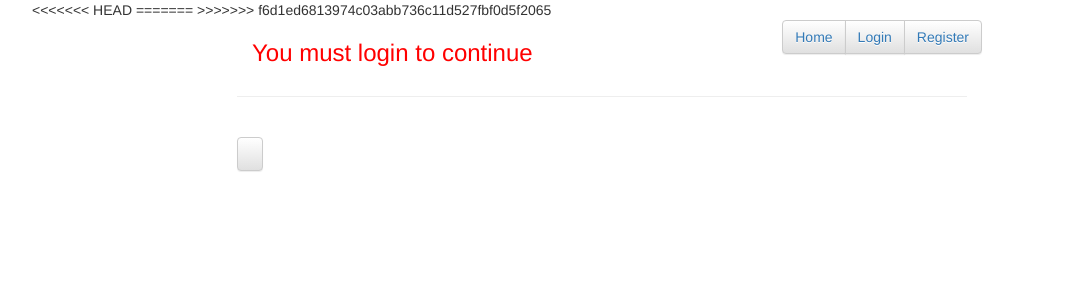
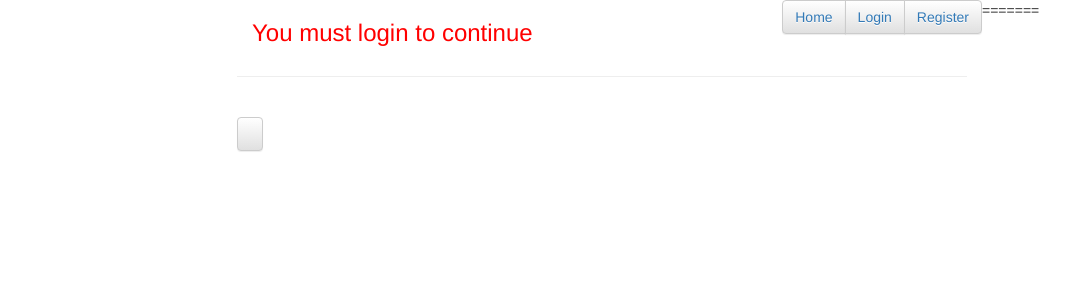
Before and after one commit to kshitizsuman/repo1, a Django app: page /create/ in a window 1280 px wide. Shown: the top 300 px of the page, without its empty margins (38-1108 px from the left). Run offline with Django 3.2, Linux system fonts and the light colour scheme; some libraries are stand-ins or nearby versions.

Commit message:
Edited form.html

```diff
--- a/project/templates/form.html
+++ b/project/templates/form.html
@@ -2,7 +2,6 @@
 
 
 {% block content %}
-<<<<<<< HEAD
 <style>
   html, body {
     max-width: 100%;
@@ -11,7 +10,7 @@
 </style>
 =======
 
->>>>>>> f6d1ed6813974c03abb736c11d527fbf0d5f2065
+
 <div class="col-sm-8 col-sm-offset-2">
   <div class="row">
     <div class="container">
```
